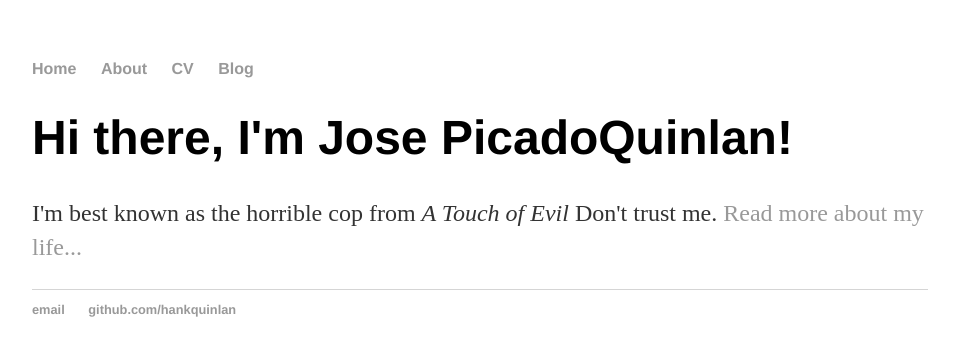
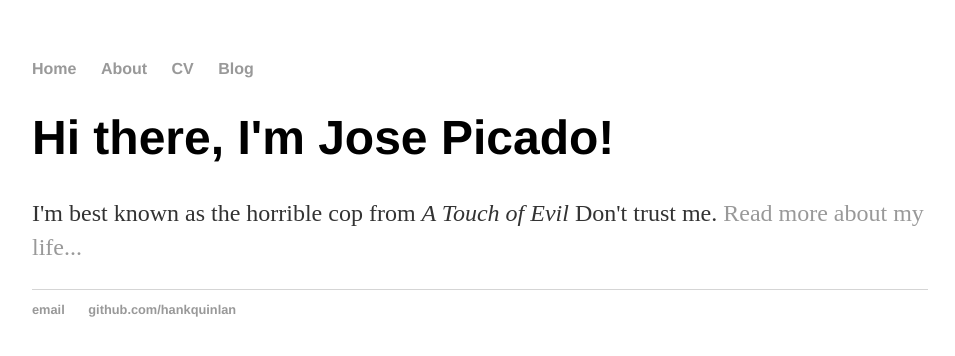
Before and after one commit to jpicado/jpicado.github.io, a Jekyll site: the page built from index.html, in a window 1280 px wide. Shown: the top 356 px of the page, without its empty margins (160-1115 px from the left). Built offline with Jekyll 4.4.1, drawn with Linux system fonts in a browser that asks for light colours.

Commit message:
Update index.html

```diff
--- a/index.html
+++ b/index.html
@@ -3,6 +3,6 @@ layout: default
 title: Jose Picado
 ---
 <div class="blurb">
-	<h1>Hi there, I'm Jose PicadoQuinlan!</h1>
+	<h1>Hi there, I'm Jose Picado!</h1>
 	<p>I'm best known as the horrible cop from <em>A Touch of Evil</em> Don't trust me. <a href="/about">Read more about my life...</a></p>
 </div><!-- /.blurb -->
```
